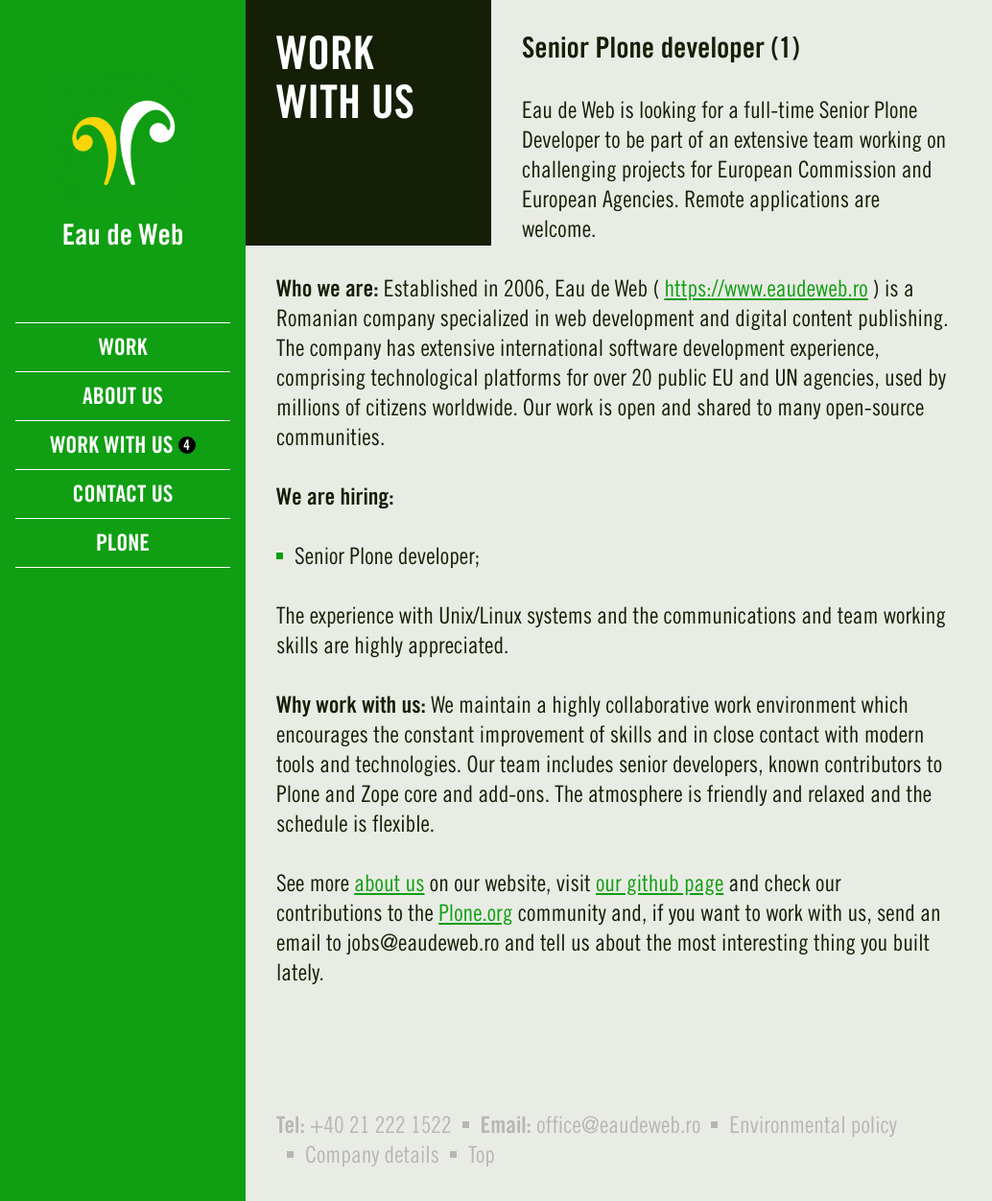
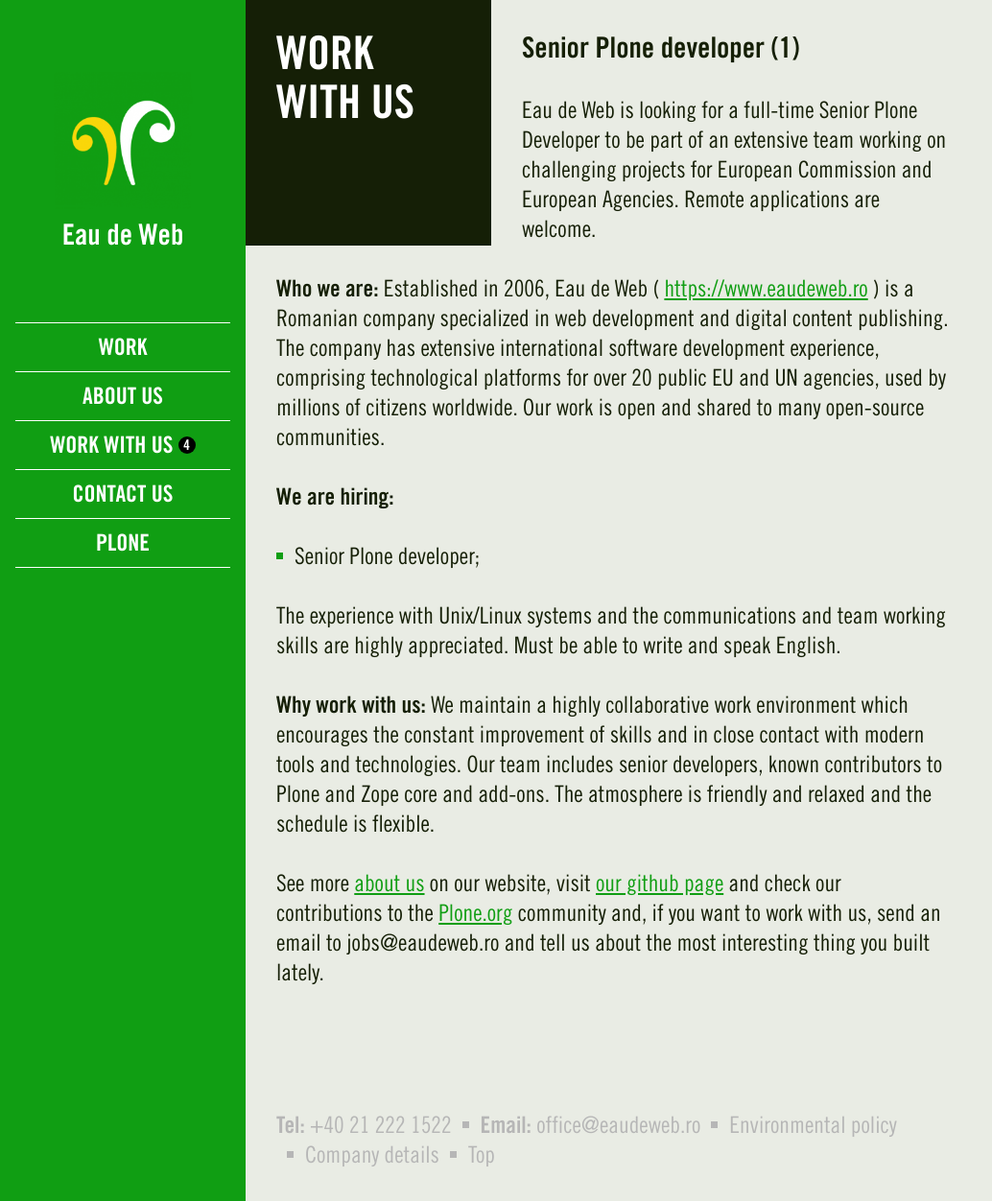
Before and after one commit to eaudeweb/eaudeweb.github.com, a Jekyll site: the page built from team/_posts/2020-03-25-senior-plone-developer.markdown, in a window 1280 px wide and 1252 px high. Shown: the whole window at 96% size, without its empty margins (0-1034 px from the left). Built offline with Jekyll 4.4.1, drawn with Linux system fonts in a browser that asks for light colours; nearby versions of some CDN libraries.

Commit message:
updated senior plone developer post

```diff
--- a/team/_posts/2020-03-25-senior-plone-developer.markdown
+++ b/team/_posts/2020-03-25-senior-plone-developer.markdown
@@ -13,7 +13,7 @@
 **We are hiring:**
 -	Senior Plone developer;
 
-The experience with Unix/Linux systems and the communications and team working skills are highly appreciated.
+The experience with Unix/Linux systems and the communications and team working skills are highly appreciated. Must be able to write and speak English.
 
 **Why work with us:**
 We maintain a highly collaborative work environment which encourages the constant improvement of skills and in close contact with modern tools and technologies.
```
